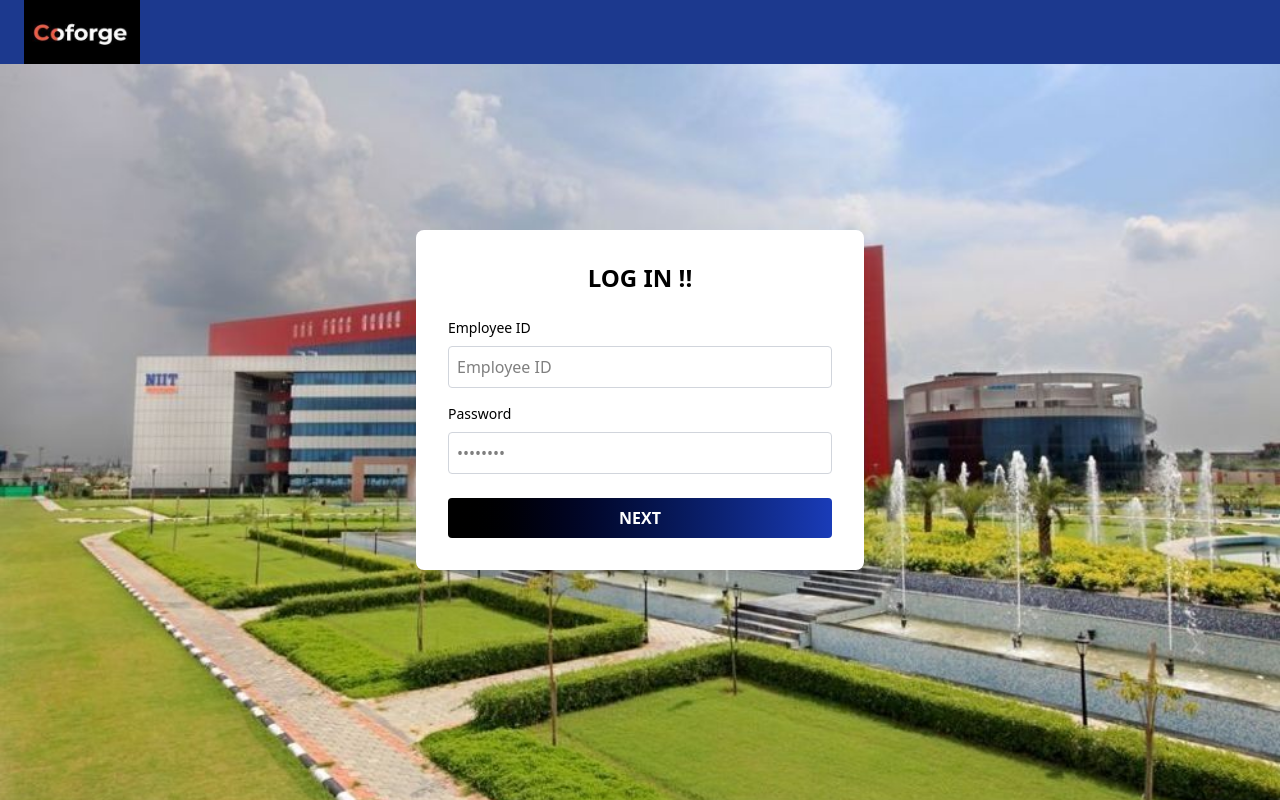
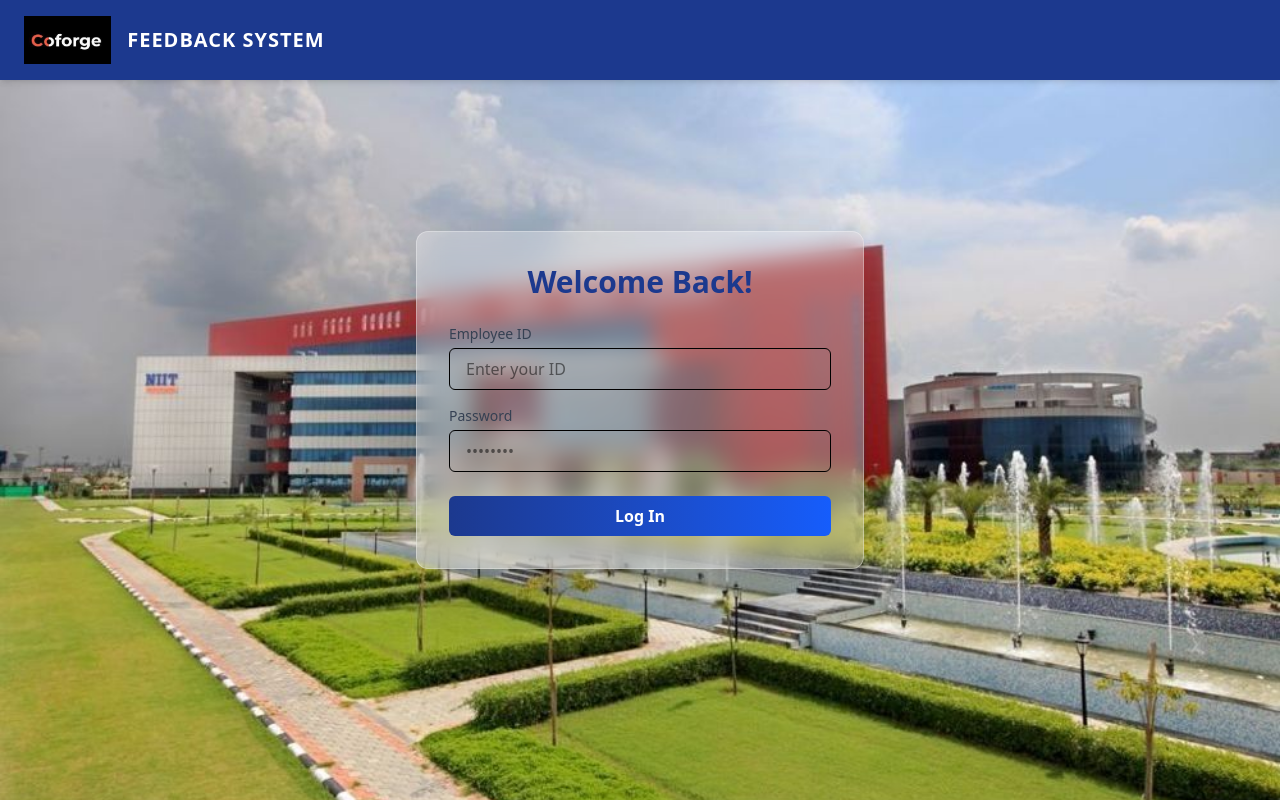
Before and after one commit to nityamhjn05/google-forms, a React (Vite) app in the folder frontend/: page /login in a window 1280 px wide. Built offline with nearby package versions, Linux system fonts and the light colour scheme.

Commit message:
Update login.jsx

```diff
--- a/frontend/src/pages/login.jsx
+++ b/frontend/src/pages/login.jsx
@@ -9,95 +9,98 @@ export default function Login() {
   const handleSubmit = async e => {
     e.preventDefault();
     try {
-      console.log('Sending login request with:', employeeId, password);
       const { data } = await axios.post('http://localhost:1111/auth/login', {
         employeeId,
         password,
       });
 
-      console.log('Login response:', data);
+      let role = '';
+      const rawRole = data.role;
+      if (Array.isArray(rawRole)) role = rawRole[0]?.authority || '';
+      else if (typeof rawRole === 'object') role = rawRole.authority || '';
+      else role = rawRole;
 
-      // Extract and normalize role
-      const rawRole = data.role;
-      let role = '';
-
-      if (Array.isArray(rawRole)) {
-        role = rawRole[0]?.authority || '';
-      } else if (typeof rawRole === 'object') {
-        role = rawRole.authority || '';
-      } else {
-        role = rawRole;
-      }
-
-      // Strip "ROLE_" prefix and convert to uppercase
       role = role.replace(/^ROLE_/, '').toUpperCase();
 
-      console.log('Parsed role:', role);
-
-      // Store credentials
       localStorage.setItem('token', data.token);
       localStorage.setItem('role', role);
 
-      // Redirect based on role
       if (role === 'ADMIN') {
         window.location.href = '/admin';
       } else if (role === 'USER') {
         window.location.href = '/user';
       } else {
-        alert('Unknown role. Redirecting to login.');
+        alert('Unknown role');
         window.location.href = '/auth/login';
       }
     } catch (err) {
       console.error('Login error:', err);
-      alert('Login failed. See console.');
+      alert('Login failed. Check credentials.');
     }
   };
 
   return (
     <div
-      className="relative h-screen w-screen bg-cover bg-center"
+      className="relative h-screen w-screen bg-cover bg-center bg-no-repeat"
       style={{ backgroundImage: "url('/assets/building-bg.jpg')" }}
     >
-      <header className="absolute top-0 left-0 w-full h-16 bg-blue-900 bg-opacity-90 flex items-center px-6 z-10">
+      {/* Header */}
+      <header className="absolute top-0 left-0 w-full h-20 bg-blue-900 bg-opacity-90 flex items-center justify-between px-6 z-10 shadow-md">
+        <div className="flex items-center gap-4">
           <img
             src="/assets/coforge-logo.png"
             alt="Coforge"
-          className="h-16 object-contain"
+            className="h-12 object-contain"
           />
+          <h1 className="text-white text-xl font-bold tracking-wider">
+            FEEDBACK SYSTEM
+          </h1>
+        </div>
       </header>
 
+      {/* Login Form */}
       <div className="absolute inset-0 flex items-center justify-center px-4">
         <form
           onSubmit={handleSubmit}
-          className="w-full max-w-md bg-white bg-opacity-80 backdrop-blur p-8 rounded-lg shadow-xl"
+          className="w-full max-w-md bg-white/30 backdrop-blur-md p-8 rounded-xl shadow-2xl border border-white/30"
         >
-          <h2 className="text-2xl font-bold mb-6 text-center">LOG IN !!</h2>
+          <h2 className="text-3xl font-bold mb-6 text-center text-blue-900">
+            Welcome Back!
+          </h2>
 
-          <label className="block mb-2 text-sm font-medium">Employee ID</label>
+          <div className="mb-4">
+            <label className="block text-sm font-medium mb-1 text-gray-700">
+              Employee ID
+            </label>
             <input
               type="text"
               value={employeeId}
               onChange={e => setEmployeeId(e.target.value)}
-            placeholder="Employee ID"
-            className="w-full p-2 mb-4 border border-gray-300 rounded"
+              placeholder="Enter your ID"
+              className="w-full px-4 py-2 border rounded-md focus:outline-none focus:ring-2 focus:ring-blue-500"
               required
             />
+          </div>
 
-          <label className="block mb-2 text-sm font-medium">Password</label>
+          <div className="mb-6">
+            <label className="block text-sm font-medium mb-1 text-gray-700">
+              Password
+            </label>
             <input
               type="password"
               value={password}
               onChange={e => setPassword(e.target.value)}
               placeholder="••••••••"
-            className="w-full p-2 mb-6 border border-gray-300 rounded"
+              className="w-full px-4 py-2 border rounded-md focus:outline-none focus:ring-2 focus:ring-blue-500"
               required
             />
+          </div>
 
           <button
             type="submit"
-            className="w-full py-2 bg-gradient-to-r from-black to-blue-800 text-white font-semibold rounded"
+            className="w-full py-2 bg-gradient-to-r from-blue-900 to-blue-600 hover:from-blue-800 hover:to-blue-500 text-white font-semibold rounded-md transition duration-200 ease-in-out"
           >
-            NEXT
+            Log In
           </button>
         </form>
       </div>
```
Lines whose indentation alone changed are shown as unchanged.
